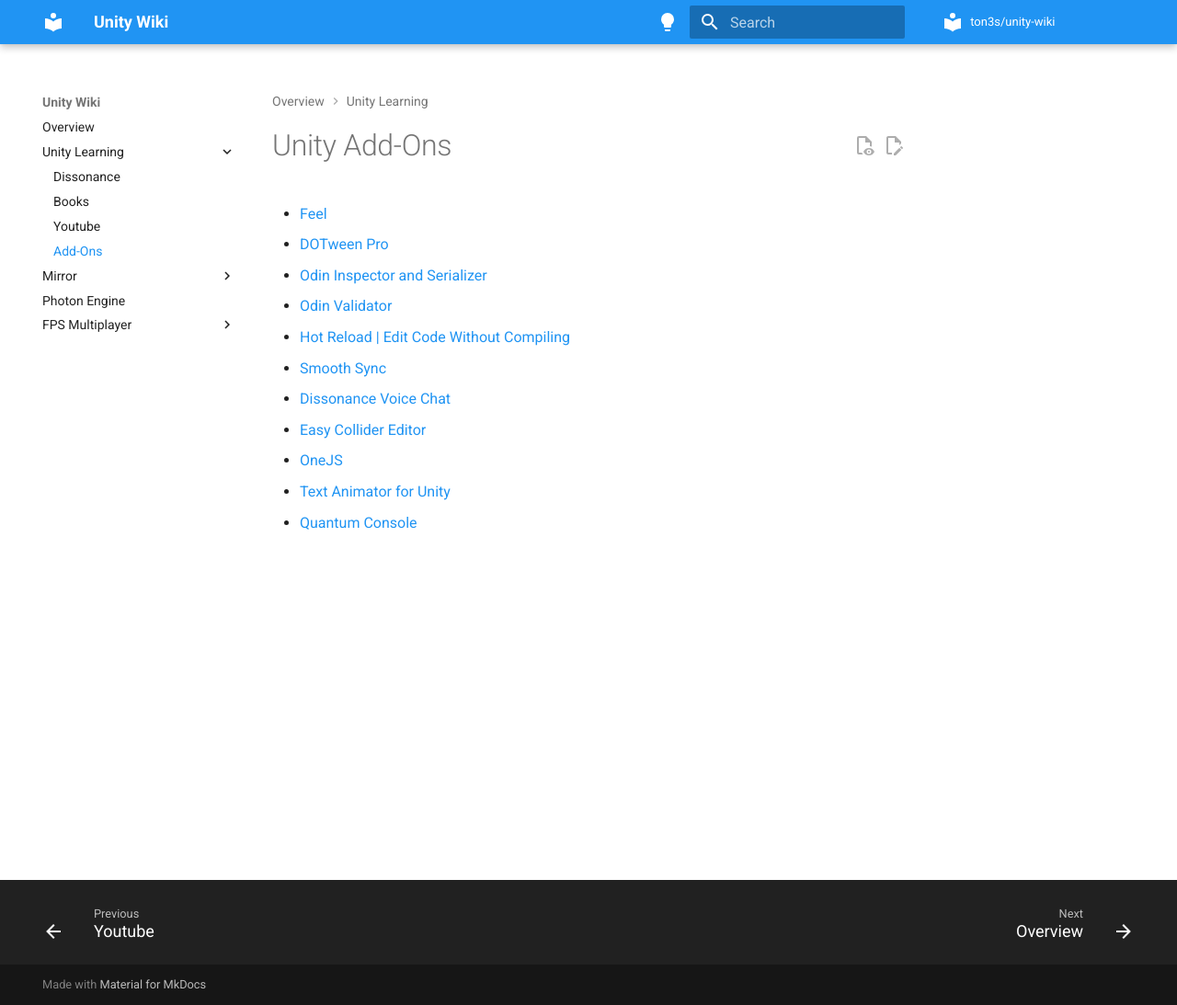
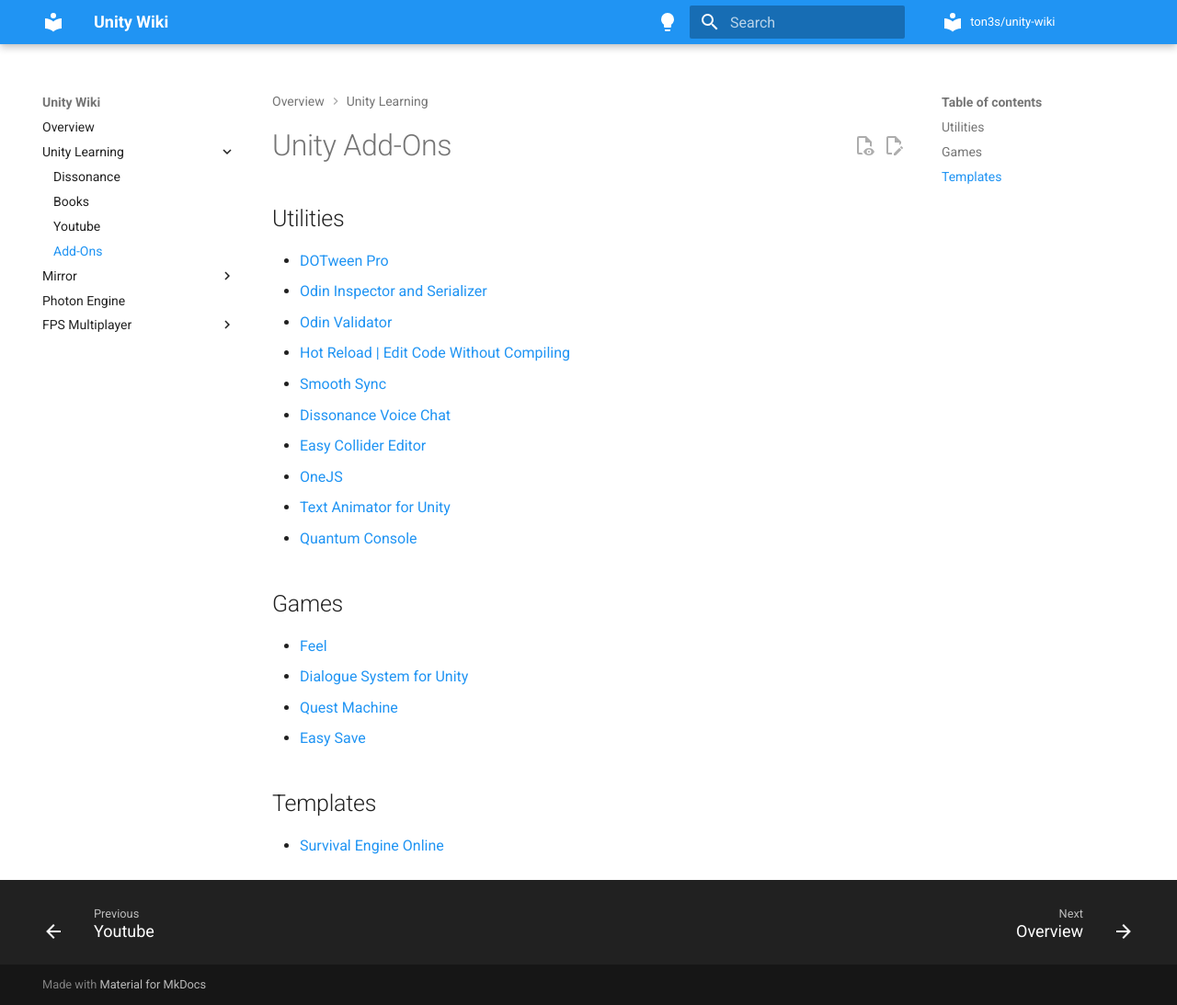
Before and after one commit to ton3s/unity-wiki, an MkDocs documentation site: the page built from docs/unity/add-ons.md, in a window 1280 px wide and 1093 px high. Shown: the whole window at 92% size. Built offline with MkDocs 1.6.1 and Material for MkDocs 9.7.7, drawn with Linux system fonts in a browser that asks for light colours.

Commit message:
Update add-ons

```diff
--- a/docs/unity/add-ons.md
+++ b/docs/unity/add-ons.md
@@ -1,6 +1,7 @@
 # Unity Add-Ons
 
-- [Feel](https://assetstore.unity.com/packages/tools/particles-effects/feel-183370)
+## Utilities
+
 - [DOTween Pro](https://assetstore.unity.com/packages/tools/visual-scripting/dotween-pro-32416)
 - [Odin Inspector and Serializer](https://assetstore.unity.com/packages/tools/utilities/odin-inspector-and-serializer-89041)
 - [Odin Validator](https://assetstore.unity.com/packages/tools/utilities/odin-validator-227861)
@@ -11,3 +12,14 @@
 - [OneJS](https://assetstore.unity.com/packages/tools/gui/onejs-221317)
 - [Text Animator for Unity](https://assetstore.unity.com/packages/tools/gui/text-animator-for-unity-254677)
 - [Quantum Console](https://assetstore.unity.com/packages/tools/utilities/quantum-console-211046)
+
+## Games
+
+- [Feel](https://assetstore.unity.com/packages/tools/particles-effects/feel-183370)
+- [Dialogue System for Unity](https://assetstore.unity.com/packages/tools/behavior-ai/dialogue-system-for-unity-11672)
+- [Quest Machine](https://assetstore.unity.com/packages/tools/game-toolkits/quest-machine-39834)
+- [Easy Save](https://assetstore.unity.com/packages/tools/utilities/easy-save-the-complete-save-data-serializer-system-768)
+
+## Templates
+
+- [Survival Engine Online](https://assetstore.unity.com/packages/templates/systems/survival-engine-online-233322)
```
Also changed, not shown: docs/unity/dissonance.md (+2 -0 lines).
